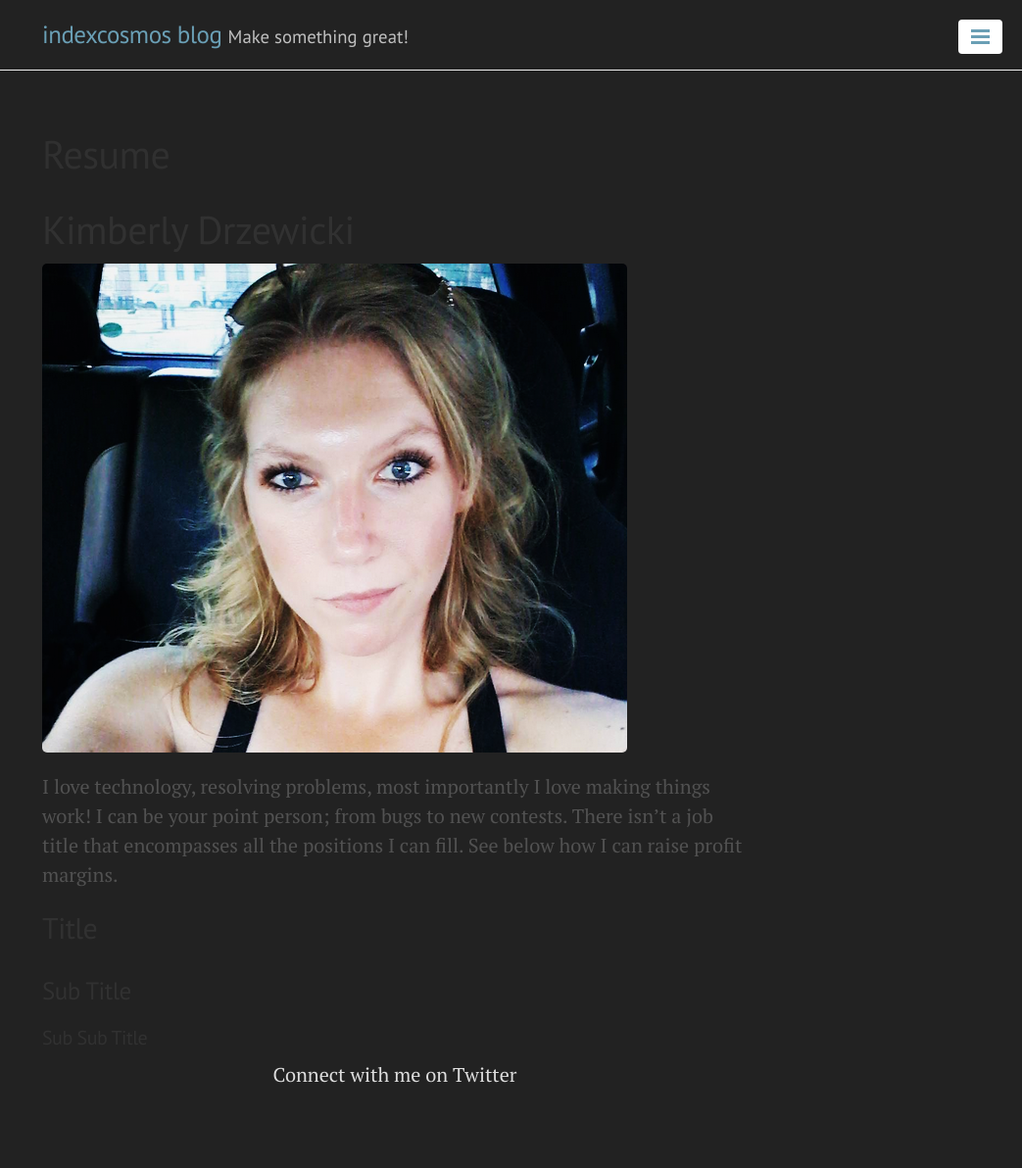
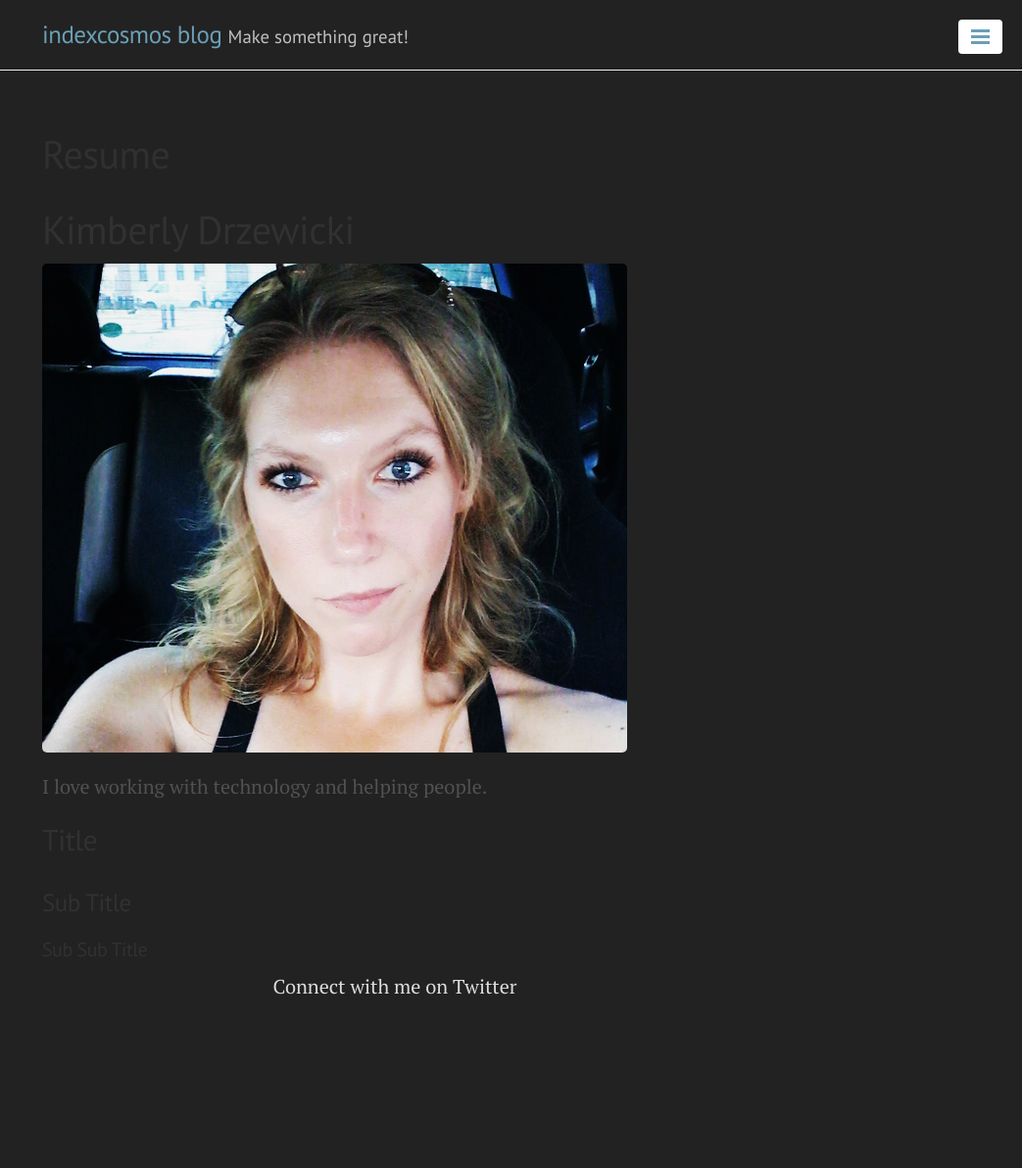
Before and after one commit to indexcosmos/indexcosmos.github.io, a Jekyll site: the page built from resume.md, in a window 1280 px wide. Shown: the whole page at 98% size, without its empty margins (237-1280 px from the left). Built offline with Jekyll 4.4.1, drawn with Linux system fonts in a browser that asks for light colours; Markdown is read by kramdown in place of the engine named in the settings; after the commit the page ends 1102 px from its top, so only the background shows below that.

Commit message:
update file

```diff
--- a/resume.md
+++ b/resume.md
@@ -7,7 +7,7 @@ title: Resume
 
 ![pic]({{ https://github.com/indexcosmos/indexcosmos.github.io/blob/master/public/images/pic.png }}/public/images/pic.png)
 
-I love technology, resolving problems, most importantly I love making things work! I can be your point person; from bugs to new contests. There isn't a job title that encompasses all the positions I can fill. See below how I can raise profit margins.
+I love working with technology and helping people.
 
 ## Title
 ### Sub Title
```
